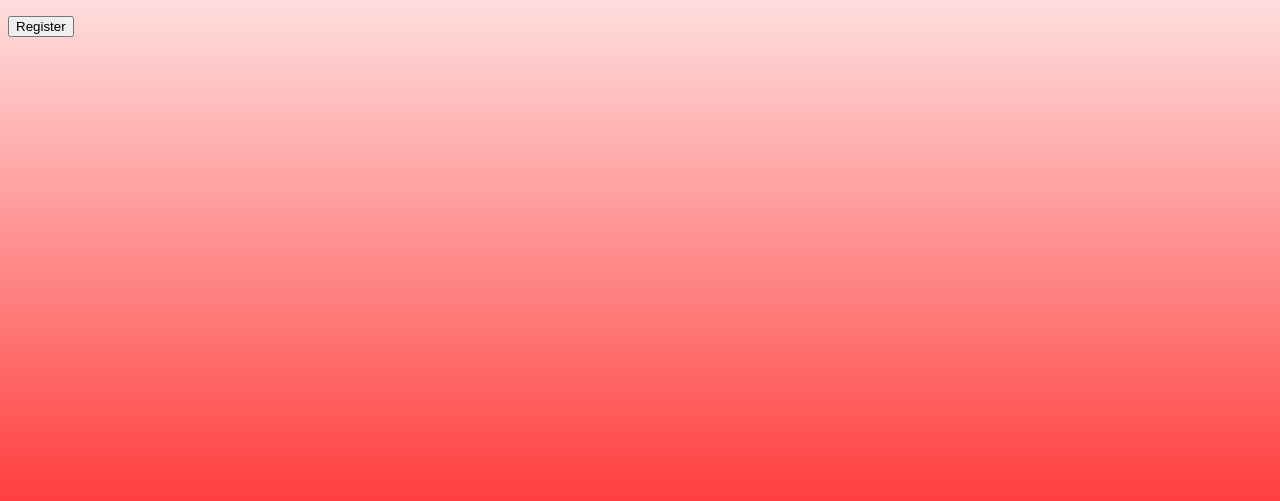
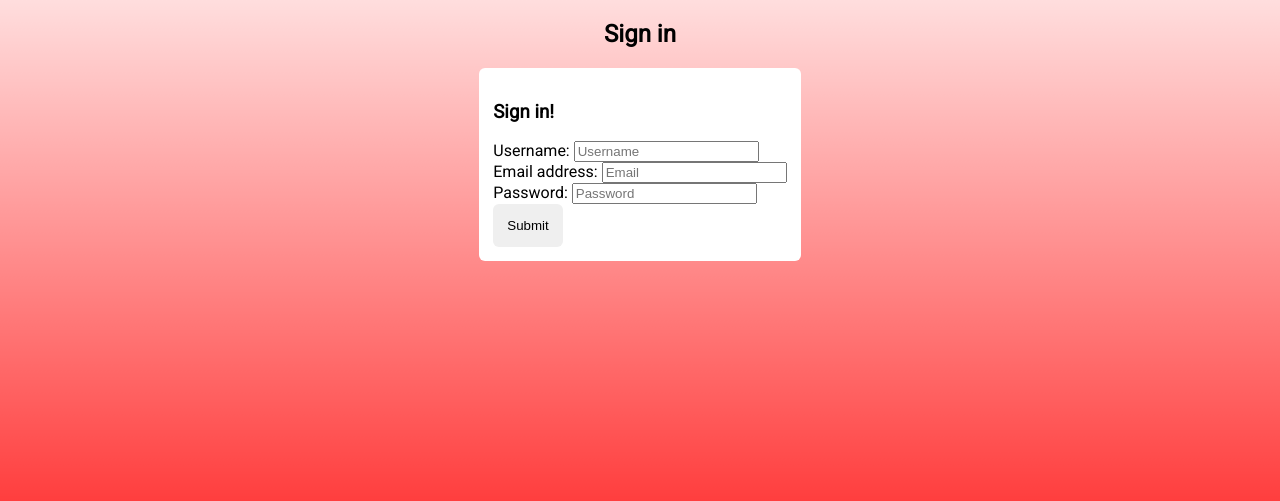
Before and after one commit to ethanzombie06/UWE_Horizon_Travels_Website, a Flask app: page /sign_in in a window 1280 px wide. Shown: the part 105-606 px from the top of the page. Run offline with Flask 3, Linux system fonts and the light colour scheme.

Commit message:
added forms to sign in

```diff
--- a/app.py
+++ b/app.py
@@ -47,7 +47,7 @@ def Sign_Up():
         flash('Thanks for registering! Please now sign in.')
         return redirect(url_for('Sign_in'))
 
-    return render_template('home.html')
+    return render_template('sign_up.html', form=form)
 
 if __name__ == '__main__':
     app.run(debug=True)
--- a/demofile2.txt
+++ b/demofile2.txt
@@ -1 +1 @@
-------------------------------------------------------------
+--------------------------------------------------------------------------------------------------------------------------------------------------------------------------------------------------------------------------------------------------------------------------------------------------------------------------------------------------------------------------------------------------------------------------------------------------------
--- a/forms.py
+++ b/forms.py
@@ -1,14 +1,18 @@
-from wtforms import Form, StringField, EmailField, PasswordField, validators
+from wtforms import Form, StringField, EmailField, PasswordField, validators, SubmitField
+import email_validator
+
 
 class SignUpForm(Form):
-    username = StringField('Username', [validators.Length(min=4, max=25)])
-    email = EmailField('Email address', [validators.DataRequired(), validators.Email()])
-    password = PasswordField('New Password', [
+    username = StringField('Username: ', [validators.Length(min=4, max=25)])
+    email = EmailField('Email address: ', [validators.DataRequired(), validators.Email()])
+    password = PasswordField('New Password: ', [
         validators.DataRequired(),
         validators.EqualTo('confirm', message='Passwords must match')])
-    confirm = PasswordField('Repeat Password')
+    confirm = PasswordField('Repeat Password: ')
+    submit = SubmitField('Submit')
 
 class SignInForm(Form):
-    username = StringField('Username', [validators.Length(min=4, max=25)], render_kw={"placeholder": "Username"})
-    email = EmailField('Email address', [validators.DataRequired(), validators.Email()], render_kw={"placeholder": "Email"})
-    password = PasswordField('Password', [validators.DataRequired()], render_kw={"placeholder": "Password"})
+    username = StringField('Username: ', [validators.Length(min=4, max=25)], render_kw={"placeholder": "Username"})
+    email = EmailField('Email address: ', [validators.DataRequired(), validators.Email()], render_kw={"placeholder": "Email"})
+    password = PasswordField('Password: ', [validators.DataRequired()], render_kw={"placeholder": "Password"})
+    submit = SubmitField('Submit')
--- a/static/style/main.css
+++ b/static/style/main.css
@@ -76,6 +76,18 @@ section{
     gap: 5%;
 }
 
+.form-container{
+    border-radius: 6px;
+    padding: 14px;
+    background-color: #fff;
+    justify-self: center;
+}
+.submit-button-form{
+    border: black;
+    border-radius: 6px;
+    padding: 14px;
+}
+
 @media (max-width: 800px) {
     .flex-container {
         flex-direction: column;
--- /dev/null
+++ b/templates/macros/forms.html
@@ -0,0 +1,10 @@
+{% macro render_text_field(field) %}
+<div class="form__group">
+    {{ field.label(class_="form__label") }}
+    {{ field(class_="form__field")}}
+
+    {%- for error in field.errors %}
+        <span class="form__error">{{ error }}</span>
+    {% endfor %}
+</div>
+{% endmacro %}
--- a/templates/sign_in.html
+++ b/templates/sign_in.html
@@ -1,10 +1,20 @@
+{% from "macros/forms.html" import render_text_field %}
+
 {% extends 'layout.html' %}
-{% block content %}
-    <form method=post>
-    {% for feild in form %}
-        <!-- {{ feild.label }} -->
-        {{ field }}
-    {% endfor %}
-    <p><input type=submit value=Register>
-    </form>
-{% endblock %}
+    {% block content_title %}
+        <h2>Sign in</h2>
+    {% endblock %}
+
+    {% block content %}
+        <form name="" method=post>
+            <div class="form-container">
+                <h3>Sign in!</h3>
+                {{ render_text_field(form.username) }}
+                {{ render_text_field(form.email) }}
+                {{ render_text_field(form.password) }}
+                <div>
+                    {{ form.submit(class_="submit-button-form") }}
+                </div>
+            </div>
+        </form>
+    {% endblock %}
```
Also changed, not shown: templates/sign_up.html (+14 -2 lines).
